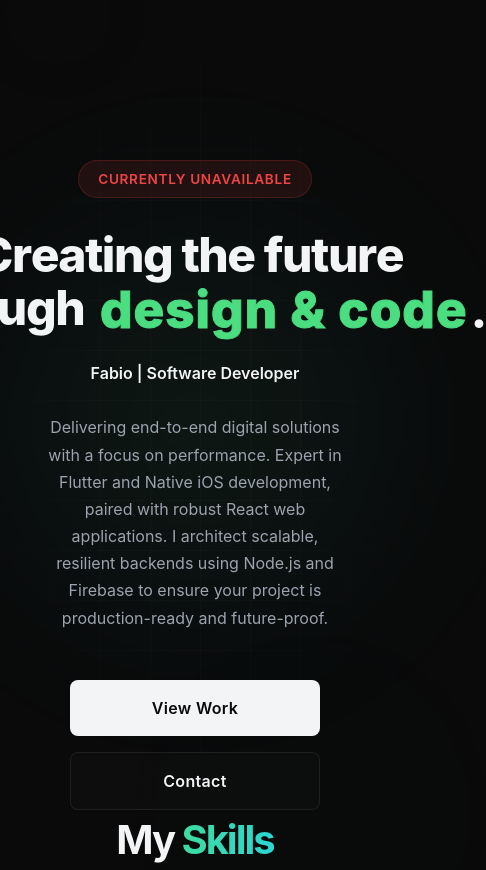
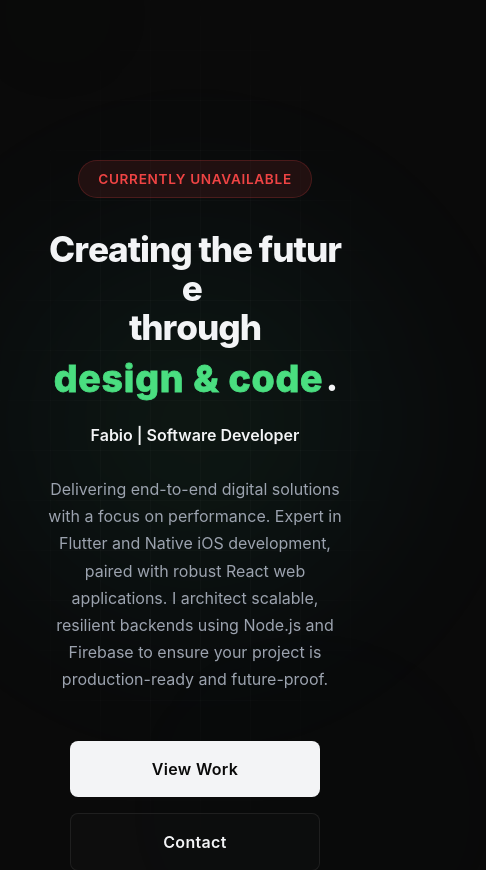
Before and after one commit to sethssd/portifolios, a React (Vite) app: page / in a window 390 px wide. Shown: the top 870 px of the page, 486 px wide, since content can reach past the window. Built offline with nearby package versions, Linux system fonts and the light colour scheme.

Commit message:
safe area mobile

```diff
--- a/src/App.jsx
+++ b/src/App.jsx
@@ -106,15 +106,15 @@ function App() {
             initial="hidden"
             animate="visible"
             style={{
-              fontSize: 'clamp(3rem, 12vw, 6rem)',
-              lineHeight: 1.05,
+              fontSize: 'clamp(2.2rem, 8vw, 5.5rem)',
+              lineHeight: 1.1,
               marginBottom: '1.5rem',
               fontWeight: 800,
               letterSpacing: '-0.03em',
               transformStyle: "preserve-3d"
             }}>
             {renderAnimatedLetters("Creating the future ")}<br/>
-            <div style={{ display: 'flex', alignItems: 'center', justifyContent: 'center', flexWrap: 'nowrap', gap: '0.3em' }}>
+            <div style={{ display: 'flex', alignItems: 'center', justifyContent: 'center', flexWrap: 'wrap', gap: '0.3em' }}>
               <div style={{ whiteSpace: 'nowrap', flexShrink: 0 }}>{renderAnimatedLetters("through")}</div>
 
               <div style={{ display: 'flex', alignItems: 'flex-end', position: 'relative' }}>
```
